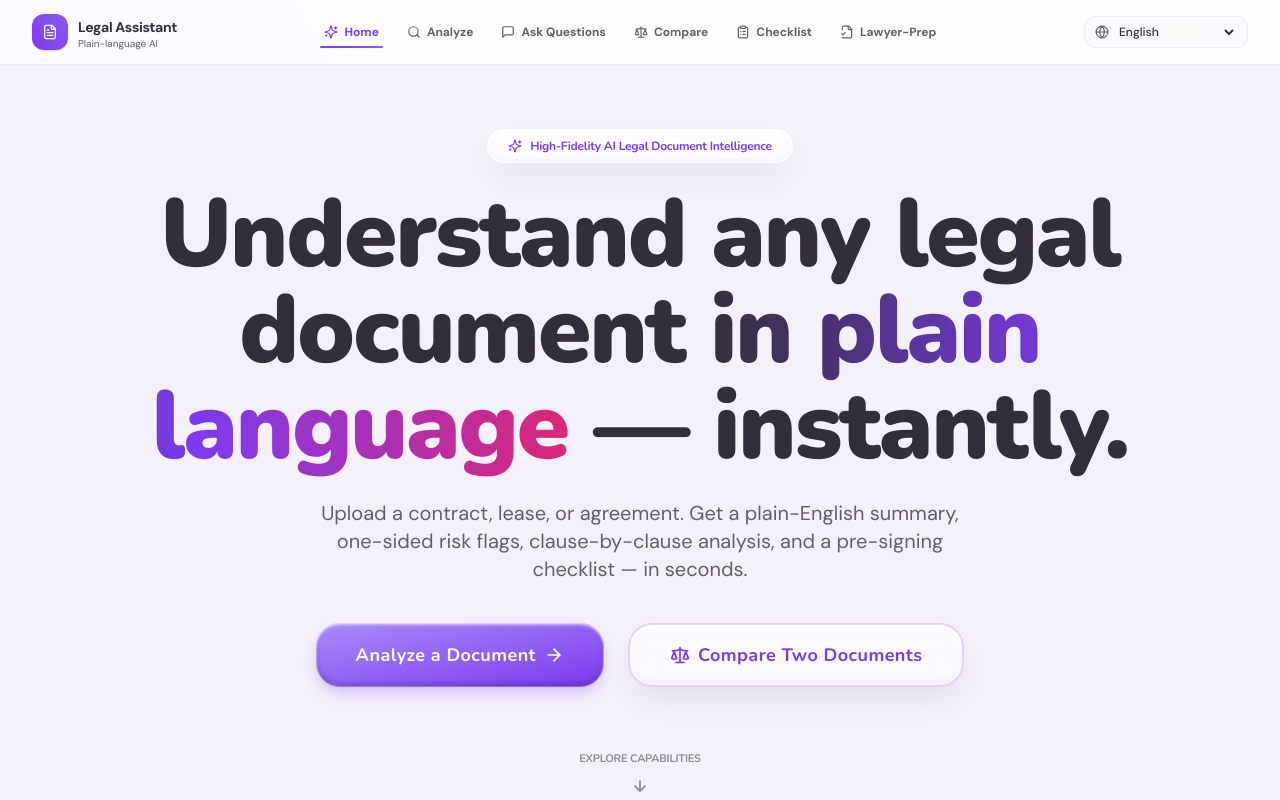
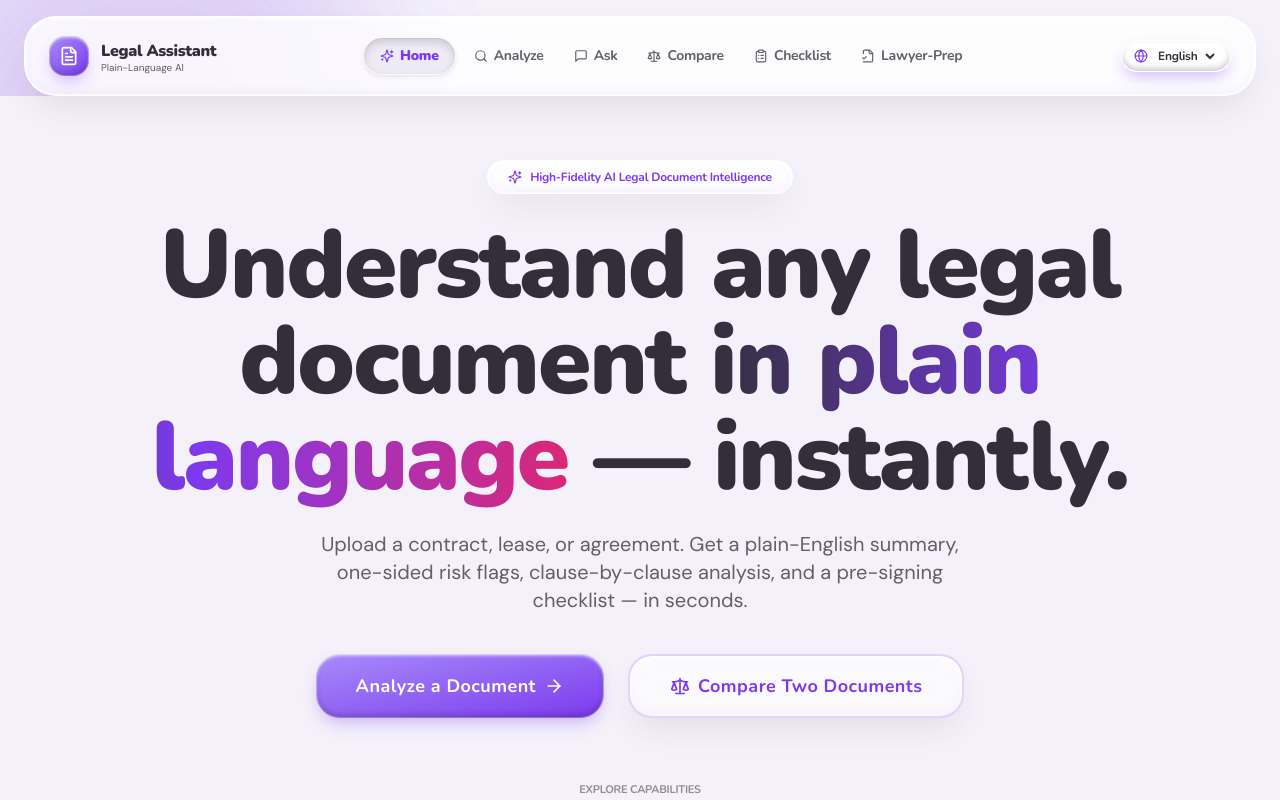
Before and after one commit to meetchauhan17/AI-Legal-Document-Assistant, a Next.js app in the folder frontend/: page / in a window 1280 px wide. Shown: the top 800 px of the page. Built offline with nearby package versions, Linux system fonts and the light colour scheme.

Commit message:
feat(navbar): rebuild navbar as floating claymorphic island with active recessed pill and mobile menu

```diff
--- a/frontend/components/NavBar.tsx
+++ b/frontend/components/NavBar.tsx
@@ -24,55 +24,65 @@ interface NavItem {
   name: string;
   href: string;
   icon: React.ComponentType<{ className?: string }>;
-  requiresDoc?: boolean;
 }
 
 const NAV_ITEMS: NavItem[] = [
   { name: 'Home', href: '/', icon: Sparkles },
   { name: 'Analyze', href: '/analyze', icon: Search },
-  { name: 'Ask Questions', href: '/ask', icon: MessageSquare, requiresDoc: true },
+  { name: 'Ask', href: '/ask', icon: MessageSquare },
   { name: 'Compare', href: '/compare', icon: Scale },
-  { name: 'Checklist', href: '/checklist', icon: ClipboardList, requiresDoc: true },
-  { name: 'Lawyer-Prep', href: '/lawyer-prep', icon: FileCheck2, requiresDoc: true },
+  { name: 'Checklist', href: '/checklist', icon: ClipboardList },
+  { name: 'Lawyer-Prep', href: '/lawyer-prep', icon: FileCheck2 },
 ];
 
 const LANGUAGES = [
   { value: 'en', label: 'English' },
-  { value: 'hi', label: 'हिन्दी (Hindi)' },
-  { value: 'gu', label: 'ગુજરાતી (Gujarati)' },
+  { value: 'hi', label: 'हिन्दी' },
+  { value: 'gu', label: 'ગુજરાતી' },
 ];
 
+/**
+ * Floating Claymorphic Navigation Island Component
+ * - Floating rounded island (rounded-[32px], mx-4 mt-4, shadow-clayCard, bg-white/80 backdrop-blur-xl)
+ * - Active links render with recessed concave pill background (shadow-clayPressed, bg-[#EFEBF5])
+ * - Responsive heights: h-16 on mobile, sm:h-20 on desktop
+ * - Mobile hamburger menu with slide-down clay panel (rounded-[32px] bottom edge)
+ * - Pill-shaped language selector (shadow-clayButton, rounded-full)
+ */
 export default function NavBar() {
   const pathname = usePathname();
   const { language, setLanguage, documentId, documentType, hasDocument } = useDocument();
   const [mobileMenuOpen, setMobileMenuOpen] = useState(false);
 
   return (
-    <nav className="sticky top-0 z-40 bg-surface/90 backdrop-blur-md border-b border-slate-200/80 shadow-xs transition-colors">
-      <div className="max-w-7xl mx-auto px-4 sm:px-6 lg:px-8">
-        <div className="flex items-center justify-between h-16">
-          {/* Logo / Brand */}
-          <Link href="/" className="flex items-center gap-2.5 group">
-            <div className="w-9 h-9 rounded-xl bg-gradient-to-tr from-primary to-primary-light flex items-center justify-center text-white shadow-sm shadow-primary/20 group-hover:scale-105 transition-transform">
-              <FileText className="w-4 h-4" />
+    <header className="sticky top-0 z-50 px-3 sm:px-6 pt-3 sm:pt-4 pointer-events-none">
+      <div className="max-w-7xl mx-auto pointer-events-auto">
+        {/* Floating Rounded Island */}
+        <nav className="h-16 sm:h-20 rounded-[24px] sm:rounded-[32px] bg-white/80 backdrop-blur-xl shadow-clayCard border border-white/90 px-4 sm:px-6 flex items-center justify-between transition-all duration-300">
+          {/* Logo / Brand Header */}
+          <Link href="/" className="flex items-center gap-2.5 sm:gap-3 group shrink-0">
+            <div className="w-9 h-9 sm:w-10 sm:h-10 rounded-2xl bg-gradient-to-br from-[#A78BFA] to-[#7C3AED] flex items-center justify-center text-white shadow-clayButton group-hover:-translate-y-0.5 group-active:scale-[0.92] transition-all">
+              <FileText className="w-5 h-5" />
             </div>
             <div>
-              <span className="text-sm font-bold text-text-primary tracking-tight" style={{ fontWeight: 800 }}>
+              <span className="font-heading font-black text-sm sm:text-base text-clay-foreground tracking-tight block">
                 Legal Assistant
               </span>
               {hasDocument ? (
-                <div className="flex items-center gap-1.5 text-[10px] text-emerald-600 font-medium">
-                  <span className="w-1.5 h-1.5 rounded-full bg-emerald-500 animate-pulse" />
-                  <span className="truncate max-w-[120px]">{documentType}</span>
+                <div className="flex items-center gap-1.5 text-[10px] text-clay-success font-heading font-bold">
+                  <span className="w-1.5 h-1.5 rounded-full bg-clay-success animate-pulse" />
+                  <span className="truncate max-w-[110px] sm:max-w-[140px]">{documentType}</span>
                 </div>
               ) : (
-                <p className="text-[10px] text-text-secondary leading-none">Plain-language AI</p>
+                <p className="text-[10px] text-clay-muted font-sans leading-none hidden sm:block">
+                  Plain-Language AI
+                </p>
               )}
             </div>
           </Link>
 
-          {/* Desktop Navigation Links */}
-          <div className="hidden md:flex items-center gap-1">
+          {/* Desktop Navigation Links (md and above) */}
+          <div className="hidden md:flex items-center gap-1 lg:gap-1.5">
             {NAV_ITEMS.map((item) => {
               const isActive =
                 item.href === '/'
@@ -84,37 +94,28 @@ export default function NavBar() {
                 <Link
                   key={item.href}
                   href={item.href}
-                  className={`relative px-3 py-2 rounded-xl text-xs font-semibold transition-all flex items-center gap-1.5 ${
+                  className={`inline-flex items-center gap-1.5 transition-all select-none ${
                     isActive
-                      ? 'text-primary'
-                      : 'text-text-secondary hover:text-text-primary hover:bg-slate-50'
+                      ? 'px-3.5 sm:px-4 py-2 text-xs sm:text-sm font-heading font-black text-clay-accent shadow-clayPressed rounded-full bg-[#EFEBF5] border border-white/70'
+                      : 'px-2.5 sm:px-3 py-2 text-xs sm:text-sm font-heading font-bold text-clay-muted hover:text-clay-foreground hover:bg-white/60 rounded-full'
                   }`}
                 >
-                  <Icon className="w-3.5 h-3.5" />
+                  <Icon className={`w-3.5 h-3.5 ${isActive ? 'text-clay-accent' : 'text-clay-muted'}`} />
                   <span>{item.name}</span>
-
-                  {/* Animated sliding underline */}
-                  {isActive && (
-                    <motion.div
-                      layoutId="nav-underline"
-                      className="absolute bottom-0 left-2 right-2 h-0.5 bg-gradient-to-r from-primary to-primary-light rounded-full"
-                      transition={{ type: 'spring', stiffness: 380, damping: 30 }}
-                    />
-                  )}
                 </Link>
               );
             })}
           </div>
 
-          {/* Right Action: Global Language Selector & Mobile Toggle */}
-          <div className="flex items-center gap-3">
-            {/* Language Selector */}
-            <div className="flex items-center gap-1.5 bg-slate-50 border border-slate-200/80 rounded-xl px-2.5 py-1.5 text-xs shadow-2xs">
-              <Globe className="w-3.5 h-3.5 text-text-secondary shrink-0" />
+          {/* Right Action: Language Selector & Mobile Hamburger */}
+          <div className="flex items-center gap-2 sm:gap-3">
+            {/* 4. Language Selector: small pill-shaped dropdown (shadow-clayButton, rounded-full) */}
+            <div className="inline-flex items-center gap-1.5 px-3 py-1.5 rounded-full bg-white shadow-clayButton border border-white/90 text-xs font-heading font-bold text-clay-foreground cursor-pointer select-none active:scale-[0.95] transition-all">
+              <Globe className="w-3.5 h-3.5 text-clay-accent shrink-0" />
               <select
                 value={language}
                 onChange={(e) => setLanguage(e.target.value)}
-                className="bg-transparent font-medium text-text-primary text-xs focus:outline-none cursor-pointer pr-1"
+                className="bg-transparent font-heading font-bold text-xs text-clay-foreground focus:outline-none cursor-pointer pr-1"
                 aria-label="Select Language"
               >
                 {LANGUAGES.map((l) => (
@@ -125,28 +126,27 @@ export default function NavBar() {
               </select>
             </div>
 
-            {/* Mobile Hamburger Toggle */}
+            {/* 3. Mobile Hamburger Button (styled as a small clay button, shadow-clayButton) */}
             <button
               type="button"
               onClick={() => setMobileMenuOpen(!mobileMenuOpen)}
-              className="md:hidden p-2 rounded-xl text-text-secondary hover:text-text-primary hover:bg-slate-100 transition-colors"
-              aria-label="Toggle navigation menu"
+              className="md:hidden w-10 h-10 rounded-2xl bg-white shadow-clayButton flex items-center justify-center text-clay-foreground hover:text-clay-accent active:scale-[0.92] active:shadow-clayPressed transition-all border border-white/80"
+              aria-label="Toggle Navigation Menu"
             >
               {mobileMenuOpen ? <X className="w-5 h-5" /> : <Menu className="w-5 h-5" />}
             </button>
           </div>
-        </div>
-      </div>
+        </nav>
 
-      {/* Mobile Collapsible Menu */}
+        {/* 3. Mobile Slide-down Panel (Card styling, rounded-[32px] at bottom edge) */}
         <AnimatePresence>
           {mobileMenuOpen && (
             <motion.div
-            initial={{ opacity: 0, height: 0 }}
-            animate={{ opacity: 1, height: 'auto' }}
-            exit={{ opacity: 0, height: 0 }}
+              initial={{ opacity: 0, y: -10, scale: 0.98 }}
+              animate={{ opacity: 1, y: 0, scale: 1 }}
+              exit={{ opacity: 0, y: -10, scale: 0.98 }}
               transition={{ duration: 0.25, ease: [0.22, 1, 0.36, 1] }}
-            className="md:hidden border-t border-slate-200/80 bg-surface/95 backdrop-blur-lg px-4 pt-2 pb-4 space-y-1 shadow-lg overflow-hidden"
+              className="md:hidden mt-2 p-5 rounded-[32px] bg-white/95 backdrop-blur-2xl shadow-deepClay border border-white/90 space-y-1.5 overflow-hidden"
             >
               {NAV_ITEMS.map((item) => {
                 const isActive =
@@ -160,34 +160,45 @@ export default function NavBar() {
                     key={item.href}
                     href={item.href}
                     onClick={() => setMobileMenuOpen(false)}
-                  className={`flex items-center justify-between px-3.5 py-2.5 rounded-xl text-sm font-semibold transition-colors ${
+                    className={`flex items-center justify-between px-4 py-3.5 rounded-2xl text-sm font-heading font-bold transition-all ${
                       isActive
-                      ? 'bg-blue-50/80 text-primary border border-blue-100'
-                      : 'text-text-secondary hover:text-text-primary hover:bg-slate-50'
+                        ? 'bg-[#EFEBF5] shadow-clayPressed text-clay-accent font-black border border-white/80'
+                        : 'text-clay-muted hover:text-clay-foreground hover:bg-clay-canvas/60'
                     }`}
                   >
-                  <div className="flex items-center gap-2.5">
-                    <Icon className={`w-4 h-4 ${isActive ? 'text-primary' : 'text-slate-400'}`} />
+                    <div className="flex items-center gap-3">
+                      <div
+                        className={`w-7 h-7 rounded-xl flex items-center justify-center ${
+                          isActive
+                            ? 'bg-clay-accent/15 text-clay-accent shadow-clayPressed'
+                            : 'bg-white shadow-clayButton text-clay-muted'
+                        }`}
+                      >
+                        <Icon className="w-3.5 h-3.5" />
+                      </div>
                       <span>{item.name}</span>
                     </div>
-                  {isActive && <ChevronRight className="w-4 h-4 text-primary" />}
+                    {isActive && <ChevronRight className="w-4 h-4 text-clay-accent" />}
                   </Link>
                 );
               })}
 
+              {/* Document status footer inside mobile menu */}
               {hasDocument && (
-              <div className="mt-3 p-3 bg-emerald-50/60 rounded-xl border border-emerald-200/60 text-xs flex items-center justify-between">
-                <span className="font-semibold text-emerald-800 truncate">
+                <div className="mt-4 pt-3 border-t border-slate-100 flex items-center justify-between text-xs font-heading font-bold text-clay-muted">
+                  <span className="flex items-center gap-1.5 text-clay-success">
+                    <ShieldCheck className="w-4 h-4" />
                     Loaded: {documentType}
                   </span>
-                <span className="text-[10px] text-emerald-600 bg-white px-2 py-0.5 rounded-full border border-emerald-200 font-mono">
-                  {documentId?.substring(0, 6)}…
+                  <span className="font-mono text-[10px] text-clay-muted/70">
+                    ID: {documentId?.substring(0, 8)}…
                   </span>
                 </div>
               )}
             </motion.div>
           )}
         </AnimatePresence>
-    </nav>
+      </div>
+    </header>
   );
 }
```
Lines whose indentation alone changed are shown as unchanged.
